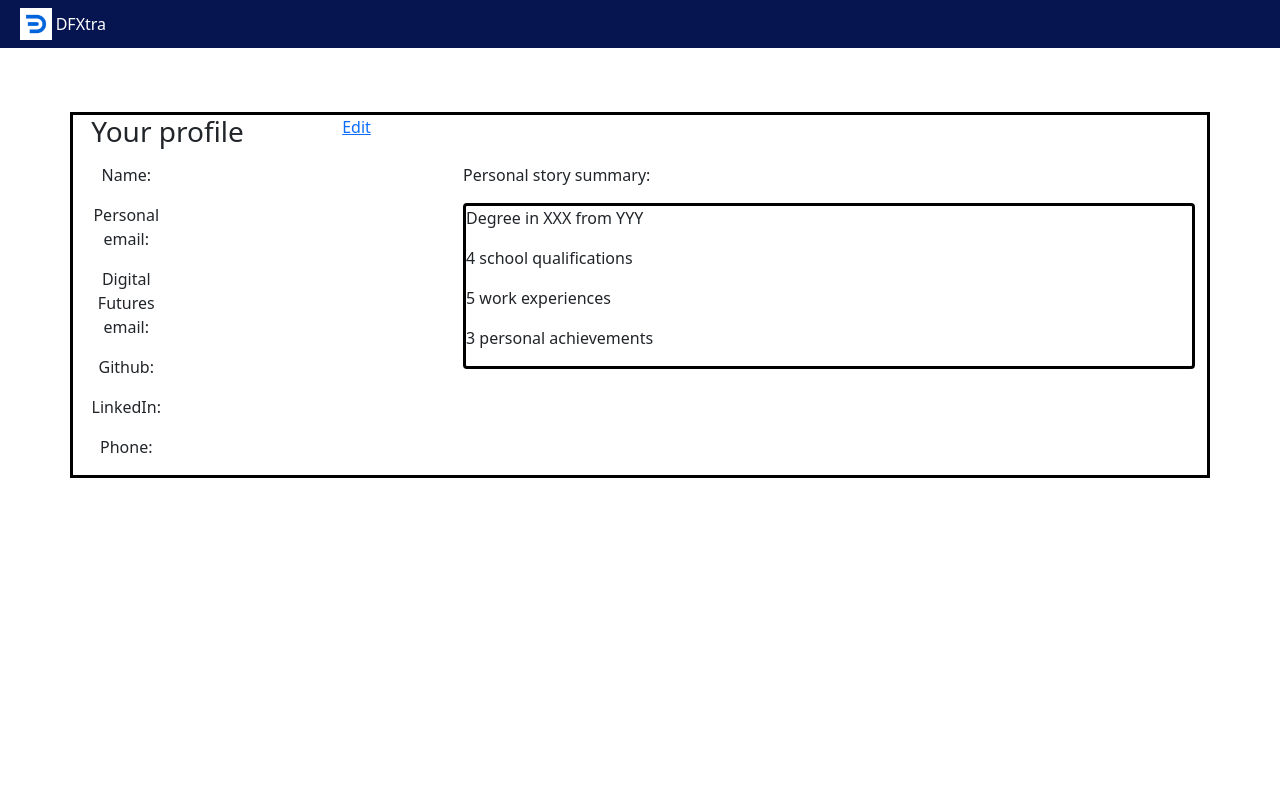
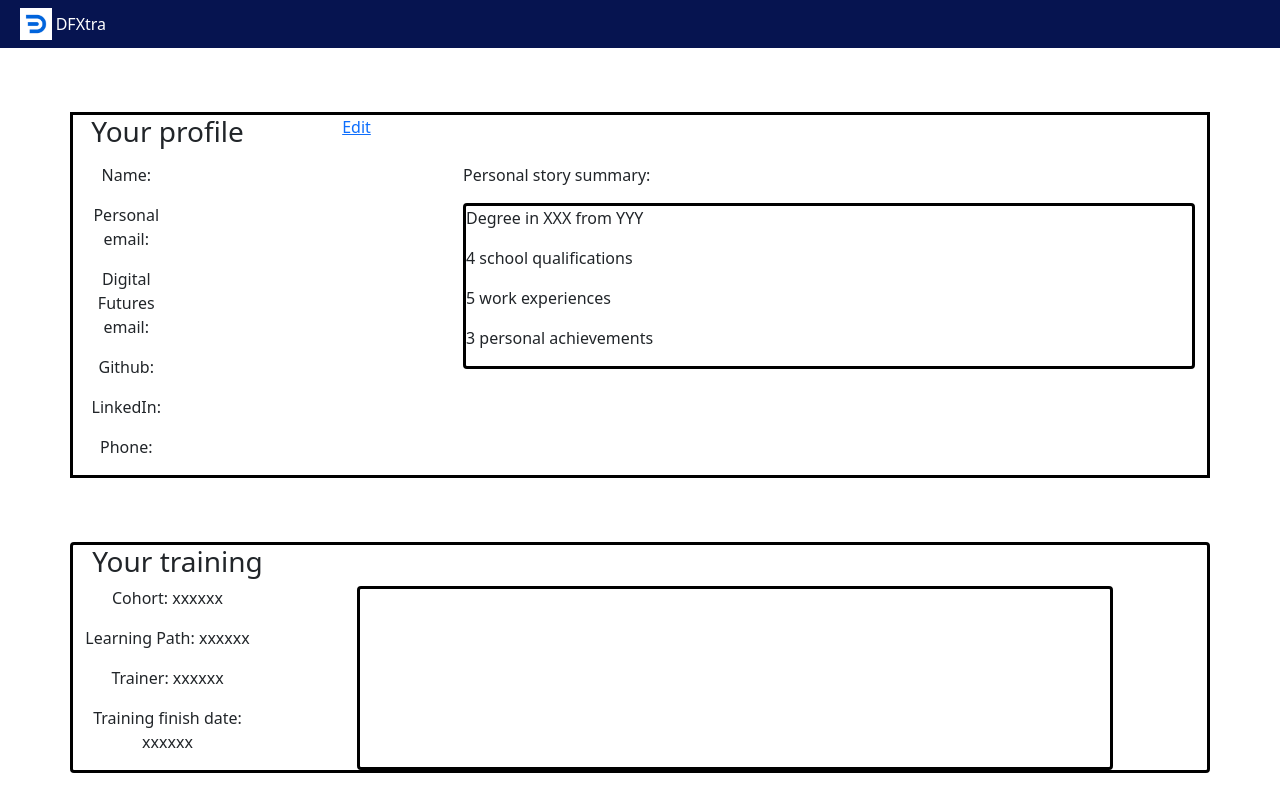
Before and after one commit to dfGroup2/team-engineering-frontend, a React (Create React App) app in the folder frontend/: page / in a window 1280 px wide. Built offline with nearby package versions, Linux system fonts and the light colour scheme.

Commit message:
made some changes to css and added in some testData ready for when we test props

```diff
--- a/frontend/src/App.js
+++ b/frontend/src/App.js
@@ -5,6 +5,7 @@ import Header from './Components/Header';
 import ProfileSection from './Components/ProfileSection';
 import { BrowserRouter as Router } from 'react-router-dom';
 import "./css/ProfileSection.css";
+import TrainingSection from './Components/TrainingSection';
 
 function App() {
   return (
@@ -12,7 +13,10 @@ function App() {
       <Router>
         <Header />
         <div className="parent-container">
-        <ProfileSection />
+          <ProfileSection />
+        </div>
+        <div className="parent-container">
+          <TrainingSection />
         </div>
       </Router>
     </div>
--- a/frontend/src/Components/TrainingSection.jsx
+++ b/frontend/src/Components/TrainingSection.jsx
@@ -3,13 +3,19 @@ import PropTypes from 'prop-types'
 
 const TrainingSection = props => {
     return (
-        <div>
-            <h3>Your training</h3>
-            <div>
-                <p>Cohort: xxxxxx</p>
-                <p>Learning Path: xxxxxx</p>
-                <p>Trainer: xxxxxx</p>
-                <p>Training finish date: xxxxxx</p>
+        <div className="container card borderClass">
+            <h3 className="col-2">Your training</h3>
+            <div className="row">
+                <div className="col-2">
+                    <p>Cohort: xxxxxx</p>
+                    <p>Learning Path: xxxxxx</p>
+                    <p>Trainer: xxxxxx</p>
+                    <p>Training finish date: xxxxxx</p>
+                </div>
+                <p className="col-1"></p>
+                <div className="col-3 col-8 card borderClass">
+
+                </div>
             </div>
         </div>
     )
```
Also changed, not shown: frontend/src/tests/testData/sampleProfileInfo.js (added, +13 -0 lines).
